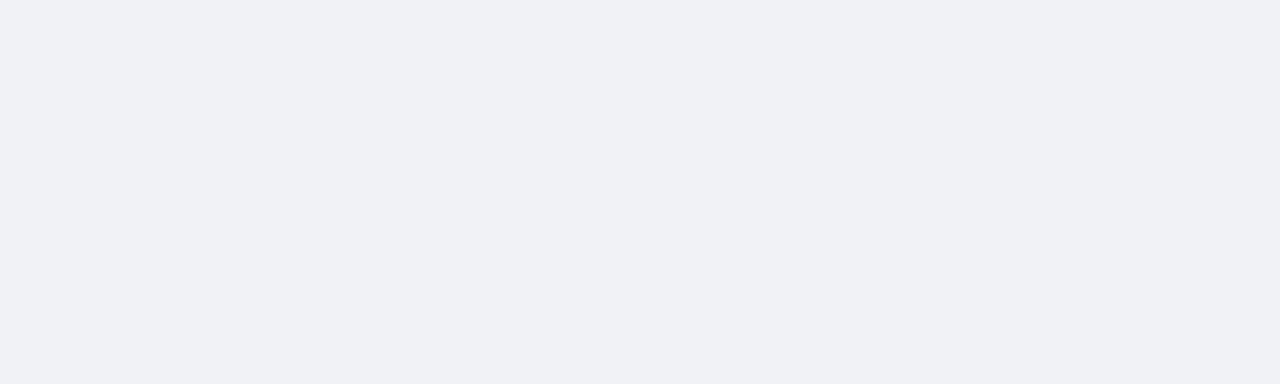
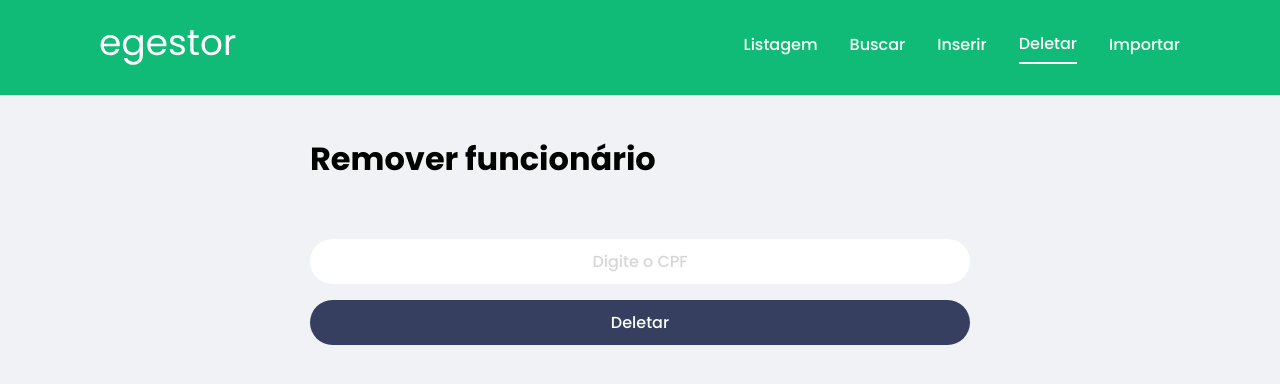
Before and after one commit to hugoms154/frontend-egestor, a React (Create React App) app: page /delete in a window 1280 px wide. Shown: the top 384 px of the page. Built offline with nearby package versions, Linux system fonts and the light colour scheme.

Commit message:
Adding: deleteByCPF route with modal confirmation

```diff
--- /dev/null
+++ b/src/pages/Delete/index.tsx
@@ -0,0 +1,146 @@
+import React, { FormEvent, useCallback, useState } from 'react';
+import { FiAlertCircle } from 'react-icons/fi';
+import Header from '../../components/Header';
+import api from '../../services/api';
+import formatDate from '../../utils/formatDate';
+
+import { Container, Error, Confirm, ConfirmBox } from './styles';
+
+interface Employee {
+  name: string;
+  position: string;
+  CPF: string;
+  status: string;
+  created_at: string;
+  formattedDate: string;
+}
+
+interface IError {
+  show: boolean;
+  messages: string[];
+}
+
+const Delete: React.FC = () => {
+  const [iCPF, setICPF] = useState('');
+  const [employee, setEmployee] = useState({} as Employee);
+  const [iErrors, setIErrors] = useState({} as IError);
+  const [confirm, setConfirm] = useState(false);
+
+  const handleSubmit = useCallback(async () => {
+    await api.delete(`employees/${iCPF}`);
+
+    setICPF('');
+
+    setConfirm(!confirm);
+  }, [iCPF, confirm]);
+
+  const handleConfirm = useCallback(async () => {
+    setIErrors({ show: false, messages: [] });
+    if (iCPF.length !== 11 || iCPF === '') {
+      console.log(iErrors);
+      setIErrors({ show: true, messages: ['Deve conter 11 dígitos'] });
+      return;
+    }
+    try {
+      const { data } = await api.get<Employee>(`/employees/cpf`, {
+        params: { value: iCPF },
+      });
+
+      setEmployee({
+        ...data,
+        formattedDate: formatDate(new Date(data.created_at)),
+      });
+
+      setConfirm(!confirm);
+    } catch (err) {
+      setIErrors({
+        show: true,
+        messages: ['Funcionário não localizado no sistema.'],
+      });
+    }
+  }, [iCPF, confirm, iErrors]);
+
+  return (
+    <>
+      <Header size="small" />
+
+      <Confirm show={!!confirm}>
+        <ConfirmBox>
+          <h1>
+            <FiAlertCircle />
+            <span>Atenção!</span>
+          </h1>
+          <p>Realmente deseja remover o funcionário?</p>
+          <p>
+            CPF:
+            {employee.CPF}
+          </p>
+          <p>
+            Nome:
+            {employee.name}
+          </p>
+          <p>
+            Cargo:
+            {employee.position}
+          </p>
+          <p>
+            Status:
+            <span>
+              <span
+                className={
+                  employee.status === 'BLOQUEADO'
+                    ? 'blocked'
+                    : employee.status === 'ATIVO'
+                    ? 'active'
+                    : 'inactive'
+                }
+              />
+              {employee.status}
+            </span>
+          </p>
+          <p>
+            Data de Cadastro:
+            {employee.formattedDate}
+          </p>
+
+          <span>
+            <button onClick={handleSubmit} type="button">
+              Confirmar
+            </button>
+            <button onClick={() => setConfirm(!confirm)} type="button">
+              Cancelar
+            </button>
+          </span>
+        </ConfirmBox>
+      </Confirm>
+
+      <Container>
+        <h1>Remover funcionário</h1>
+
+        <form>
+          <fieldset>
+            <Error show={iErrors.show}>
+              <FiAlertCircle />
+              {iErrors.messages &&
+                iErrors.messages.map(message => (
+                  <strong key={message}>{message}</strong>
+                ))}
+
+              {/* Verifique se o CPF está correto. */}
+            </Error>
+            <input
+              value={iCPF}
+              onChange={e => setICPF(e.target.value)}
+              placeholder="Digite o CPF"
+            />
+            <button onClick={handleConfirm} type="button">
+              Deletar
+            </button>
+          </fieldset>
+        </form>
+      </Container>
+    </>
+  );
+};
+
+export default Delete;
--- /dev/null
+++ b/src/pages/Delete/styles.ts
@@ -0,0 +1,173 @@
+import styled, { css } from 'styled-components';
+
+export const Container = styled.div`
+  width: 100%;
+  max-width: 700px;
+  margin: 0 auto;
+  padding: 40px 20px;
+
+  form {
+    margin-top: 32px;
+
+    fieldset {
+      display: flex;
+      flex-direction: column;
+      border: 0;
+
+      input {
+        width: 100%;
+        height: 45px;
+        border: 0px;
+        border-radius: 35px;
+        padding: 0 20px;
+        text-align: center;
+        &::placeholder {
+          color: rgba(204, 204, 204, 0.8);
+        }
+      }
+
+      button {
+        width: 100%;
+        border: 0;
+        margin-top: 16px;
+        height: 45px;
+        border-radius: 35px;
+        background: #363f5f;
+        color: #fff;
+        &:hover {
+          background: rgba(54, 63, 95, 0.9);
+        }
+      }
+    }
+  }
+`;
+
+interface IError {
+  show: boolean;
+}
+
+export const Error = styled.div<IError>`
+  ${props =>
+    props.show
+      ? css`
+          visibility: visible;
+        `
+      : css`
+          visibility: hidden;
+        `}
+  display: flex;
+  align-items: center;
+  margin-bottom: 8px;
+  color: #e83f5b;
+  svg {
+    margin-right: 8px;
+  }
+`;
+
+interface IConfirm {
+  show: boolean;
+}
+
+export const Confirm = styled.div<IConfirm>`
+  ${props =>
+    props.show
+      ? css`
+          visibility: visible;
+        `
+      : css`
+          visibility: hidden;
+        `}
+  position: fixed;
+  background: rgba(0, 0, 0, 0.6);
+  width: 100vw;
+  height: 100%;
+  display: flex;
+  align-items: center;
+  justify-content: center;
+`;
+
+export const ConfirmBox = styled.div`
+  background: #fff;
+  margin: 1%;
+  margin-bottom: 20%;
+
+  padding: 40px 20px;
+  border-radius: 5px;
+
+  display: flex;
+  flex-direction: column;
+  align-items: center;
+
+  h1 {
+    display: flex;
+    justify-content: center;
+    align-items: center;
+
+    svg {
+      margin-right: 8px;
+      color: #e83f5b;
+    }
+  }
+
+  p {
+    margin-top: 8px;
+    display: flex;
+    > span {
+      display: flex;
+      align-items: center;
+      margin-left: 8px;
+      .blocked,
+      .active,
+      .inactive {
+        display: block;
+        width: 8px;
+        height: 8px;
+        border-radius: 50%;
+        font-weight: 700;
+        margin-right: 8px;
+      }
+
+      .blocked {
+        background: #e83f5b;
+      }
+
+      .active {
+        background: #12a454;
+      }
+
+      .inactive {
+        background: #1b5299;
+      }
+    }
+  }
+
+  span {
+    display: flex;
+    flex-direction: column;
+    button {
+      border: 0;
+      padding: 16px 32px;
+      border-radius: 5px;
+      margin: 32px 16px 0;
+
+      color: #fff;
+      background: #10bb77;
+
+      &:hover {
+        background: rgba(16, 187, 119, 0.8);
+      }
+    }
+    button:last-child {
+      background: #e83f5b;
+    }
+  }
+
+  @media (min-width: 750px) {
+    margin-top: 10%;
+    max-width: 750px;
+
+    span {
+      flex-direction: row;
+    }
+  }
+`;
--- a/src/routes/index.tsx
+++ b/src/routes/index.tsx
@@ -3,14 +3,15 @@ import React from 'react';
 import { Switch, Route } from 'react-router-dom';
 
 import Dashboard from '../pages/Dashboard';
+import Delete from '../pages/Delete';
 import Import from '../pages/Import';
 
 const Routes: React.FC = () => (
   <Switch>
     <Route path="/" exact component={Dashboard} />
     <Route path="/import" exact component={Import} />
+    <Route path="/delete" exact component={Delete} />
     {/*
-    /delete
     /insert
     /search
     */}
```
